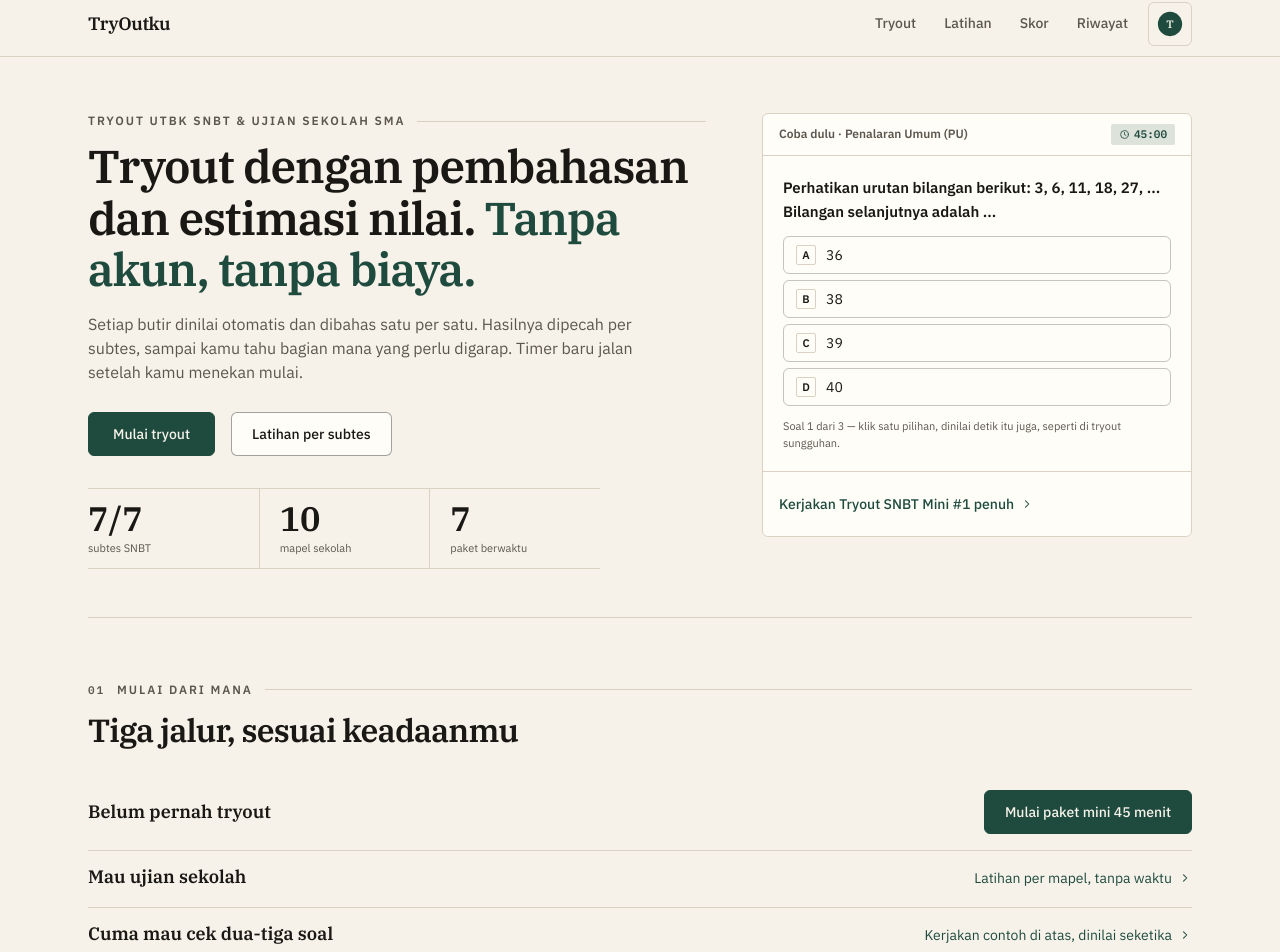
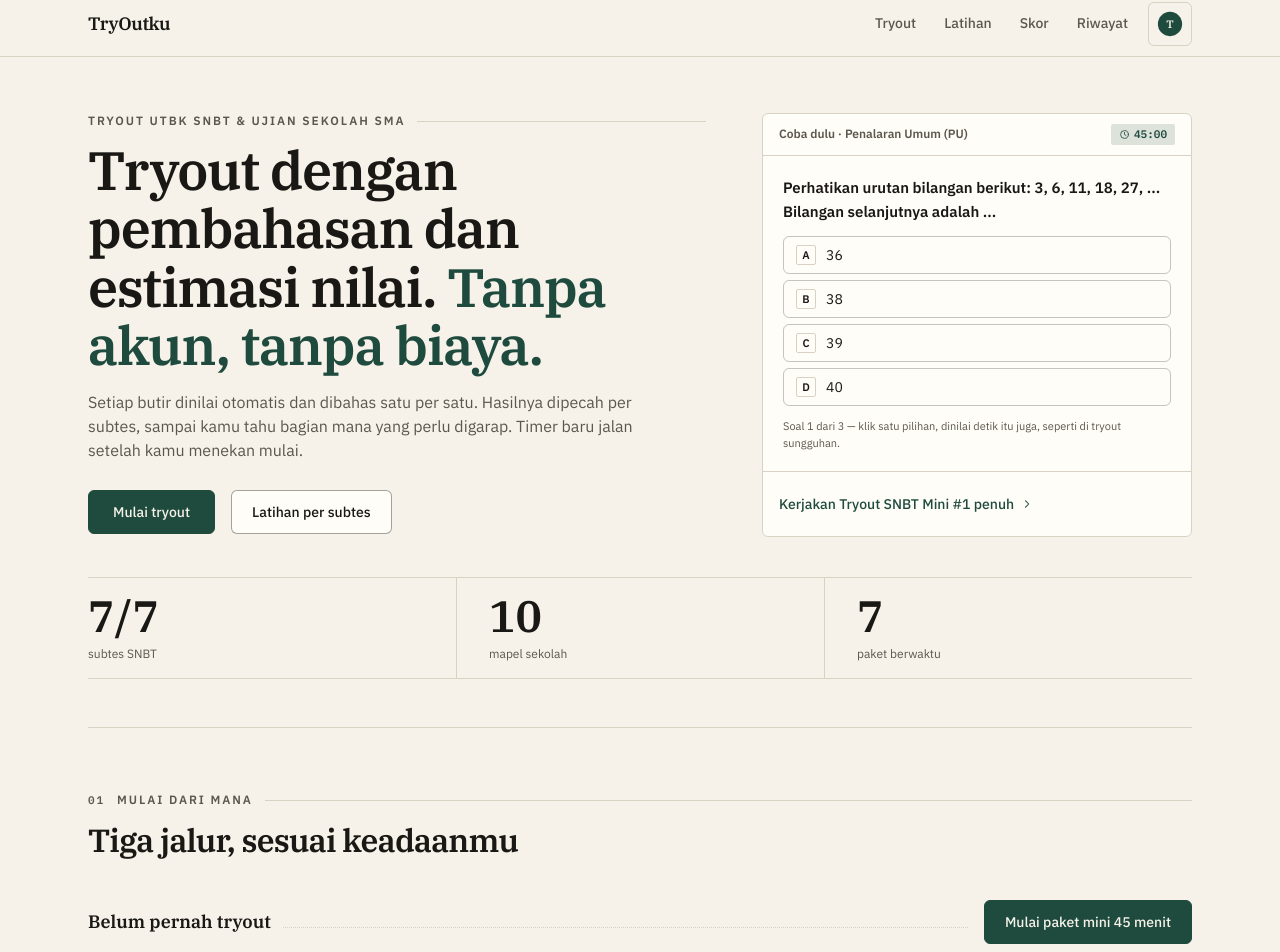
Before and after one commit to Mighty-Nievl/tryoutku, a Next.js app: page / in a window 1280 px wide. Shown: the part 8-960 px from the top of the page. Built offline with nearby package versions, Linux system fonts and the light colour scheme.

Commit message:
redesign landing pass 5 (tanpa skill): h1 display54px, strip angka full-width cover hero, daftar isi titik-titik, panel CTA berperforasi, pemisah vertikal bank soal

```diff
--- a/src/app/page.tsx
+++ b/src/app/page.tsx
@@ -113,7 +113,7 @@ export default function Home() {
               <span>Tryout UTBK SNBT &amp; ujian sekolah SMA</span>
               <span aria-hidden="true" className="hidden h-px flex-1 bg-line lg:block" />
             </p>
-            <h1 className="mt-3 max-w-2xl text-balance font-serif text-[clamp(28px,4.6vw,46px)] font-semibold leading-[1.12] tracking-tight">
+            <h1 className="mt-3 max-w-2xl text-balance font-serif text-[clamp(30px,5vw,54px)] font-semibold leading-[1.08] tracking-tight">
               Tryout dengan pembahasan dan estimasi nilai.{" "}
               <span className="text-accent">Tanpa akun, tanpa biaya.</span>
             </h1>
@@ -131,17 +131,6 @@ export default function Home() {
                 Latihan per subtes
               </Link>
             </div>
-
-            <dl className="mt-8 grid max-w-lg grid-cols-3 divide-x divide-line border-y border-line">
-              {statistik.map((item, index) => (
-                <div key={item.label} className={index === 0 ? "py-3 pr-3" : "py-3 pl-5"}>
-                  <dd className="num font-serif text-[clamp(24px,3vw,34px)] font-semibold leading-none">
-                    {item.nilai}
-                  </dd>
-                  <dt className="mt-1.5 text-[11px] leading-snug text-muted">{item.label}</dt>
-                </div>
-              ))}
-            </dl>
           </div>
 
           <div className="min-w-0">
@@ -153,6 +142,19 @@ export default function Home() {
             />
           </div>
         </div>
+
+        {/* Strip angka full-width: penutup cover hero, bukan kolom kiri —
+            lebarnya seimbang dengan kartu pratinjau di atasnya. */}
+        <dl className="mt-10 grid grid-cols-3 divide-x divide-line border-y border-line">
+          {statistik.map((item, index) => (
+            <div key={item.label} className={index === 0 ? "py-4 pr-4" : "py-4 pl-5 sm:pl-8"}>
+              <dd className="num font-serif text-[clamp(28px,4vw,44px)] font-semibold leading-none">
+                {item.nilai}
+              </dd>
+              <dt className="mt-2 text-[11px] leading-snug text-muted sm:text-xs">{item.label}</dt>
+            </div>
+          ))}
+        </dl>
       </section>
 
       <HomeState />
@@ -167,35 +169,42 @@ export default function Home() {
           <ul className="mt-5">
             {jalurMulai.map((jalur, i) => (
               <li key={jalur.label} className="border-b border-line last:border-b-0">
-                {/* Jalur pertama (paling umum) diberi tombol utama; dua
-                    jalur lain tetap baris teks — hierarki lewat bobot aksi,
-                    bukan lewat warna atau badge baru. */}
-                {i === 0 ? (
-                  <div className="flex flex-wrap items-center justify-between gap-x-6 gap-y-3 py-4">
+                {/* Baris daftar isi: label ····· aksi, gaya titik-titik seperti
+                    daftar isi buku ujian. Hierarki jalur utama lewat bobot
+                    aksi (tombol), bukan lewat warna atau badge baru. */}
+                <div
+                  className={
+                    i === 0
+                      ? "flex flex-wrap items-center justify-between gap-x-4 gap-y-3 py-4"
+                      : "flex min-h-14 flex-wrap items-baseline justify-between gap-x-4 gap-y-1 py-3 sm:flex-nowrap"
+                  }
+                >
+                  <span className="flex items-baseline gap-3 sm:min-w-0 sm:flex-1">
                     <span className="font-serif text-base font-semibold sm:text-lg">
                       {jalur.label}
                     </span>
+                    <span
+                      aria-hidden="true"
+                      className="hidden min-w-8 flex-1 border-b border-dotted border-line sm:block"
+                    />
+                  </span>
+                  {i === 0 ? (
                     <Link href={jalur.href} className="btn-primary h-11 w-full px-5 sm:w-auto">
                       {jalur.aksi}
                     </Link>
-                  </div>
                   ) : (
                     <Link
                       href={jalur.href}
-                    className="group flex min-h-14 flex-wrap items-baseline justify-between gap-x-6 gap-y-1 py-3 sm:flex-nowrap"
+                      className="group inline-flex min-h-11 items-center gap-1.5 text-sm text-accent"
                     >
-                    <span className="font-serif text-base font-semibold sm:text-lg">
-                      {jalur.label}
-                    </span>
-                    <span className="flex items-center gap-1.5 text-sm text-accent">
                       {jalur.aksi}
                       <IconArrowRight
                         size={14}
                         className="transition-transform group-hover:translate-x-0.5"
                       />
-                    </span>
                     </Link>
                   )}
+                </div>
               </li>
             ))}
           </ul>
@@ -393,12 +402,12 @@ export default function Home() {
             baris untuk langsung latihan subtes itu.
           </p>
 
-          <div className="mt-7 grid gap-x-12 gap-y-8 lg:grid-cols-2">
+          <div className="mt-7 grid gap-y-8 lg:grid-cols-2 lg:gap-x-0">
             {[
               { judul: "UTBK SNBT", group: snbt, total: soalSnbt, href: "/tryout" },
               { judul: "Ujian sekolah SMA", group: sekolah, total: soalSekolah, href: "/latihan" },
-            ].map((blok) => (
-              <div key={blok.judul}>
+            ].map((blok, i) => (
+              <div key={blok.judul} className={i === 1 ? "lg:border-l lg:border-line lg:pl-12" : "lg:pr-12"}>
                 <div className="flex items-baseline justify-between gap-3 border-b border-ink/30 pb-2">
                   <h3 className="font-serif text-lg font-semibold">{blok.judul}</h3>
                   <p className="num text-xs text-muted">
@@ -441,9 +450,10 @@ export default function Home() {
         </Reveal>
       </section>
 
-      {/* ---------- ajakan penutup ---------- */}
+      {/* ---------- ajakan penutup: panel berperforasi, seperti kupon lembar ---------- */}
       <section className="py-12 sm:py-16">
         <Reveal>
+          <div className="rounded-md border-2 border-dashed border-line bg-surface px-5 py-8 sm:px-10 sm:py-10">
             <div className="grid gap-6 md:grid-cols-[minmax(0,1fr)_auto] md:items-center">
             <div>
               <h2 className="font-serif text-[clamp(23px,3.2vw,32px)] font-semibold tracking-tight">
@@ -462,6 +472,7 @@ export default function Home() {
               <Link href="/tryout" className="btn-ghost h-11 px-5">
                 Lihat semua paket
               </Link>
+            </div>
           </div>
           </div>
         </Reveal>
```
Also changed, not shown: 1 other file (tests, documents, lock files or other folders). Lines whose indentation alone changed are shown as unchanged.
